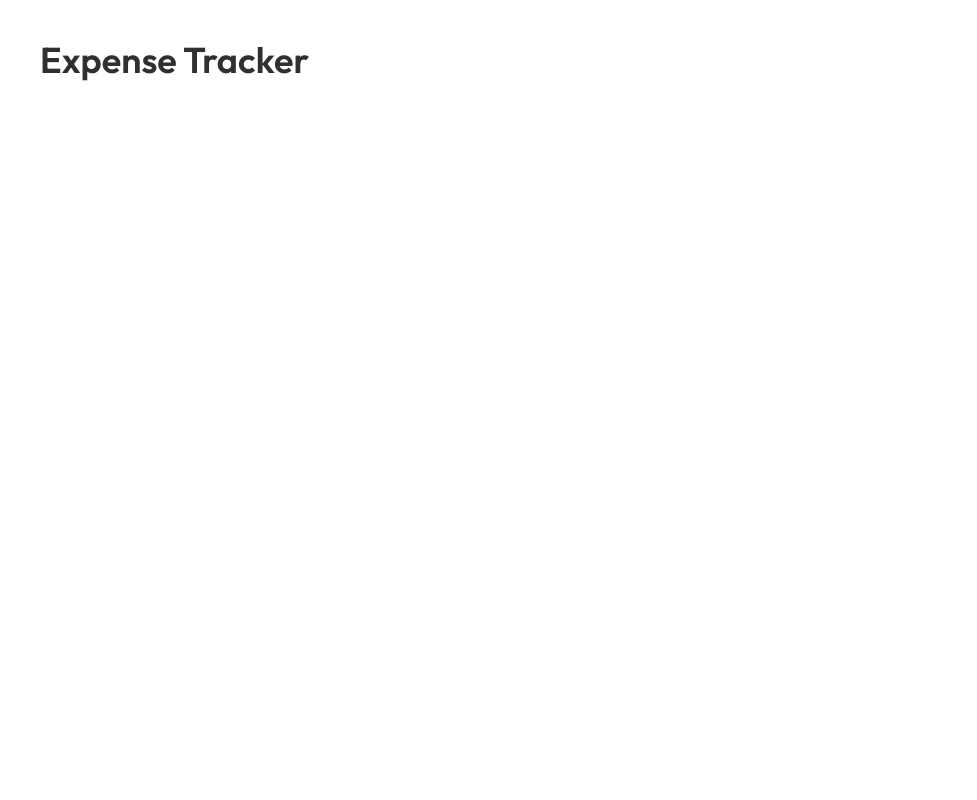
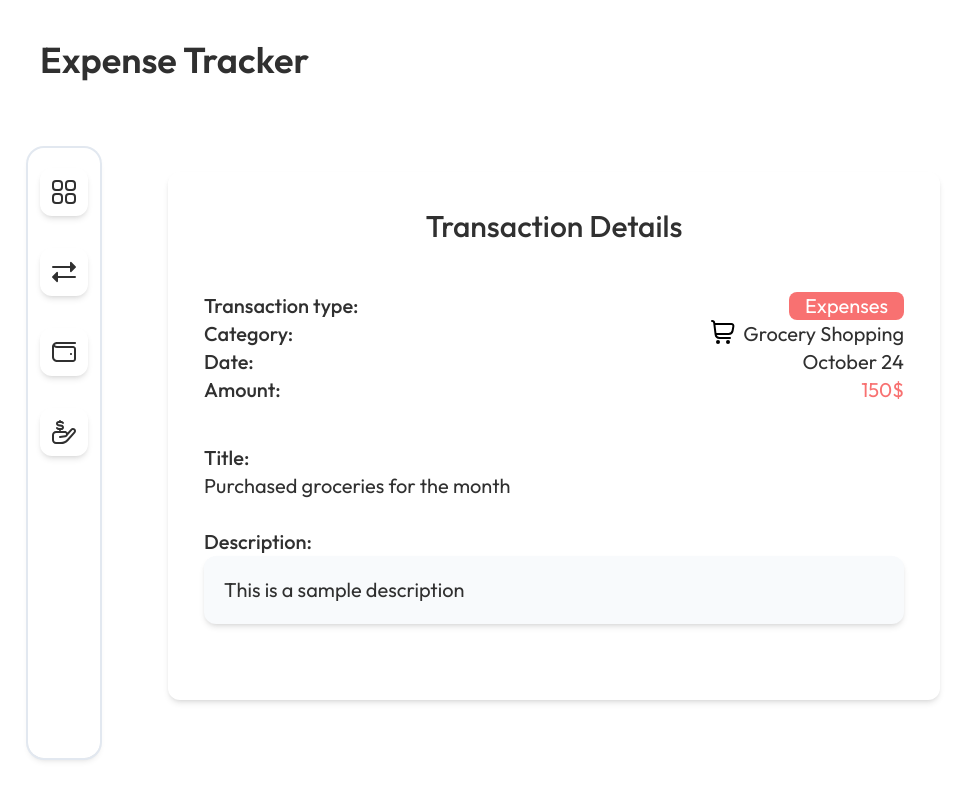
Before and after one commit to reyuer10/react-expense-tracker, a React (Vite) app: page /transaction-details/1 in a window 1280 px wide. Before the commit this address had no page. Shown: the whole page, without its empty margins (0-977 px from the left). Built offline with nearby package versions, Linux system fonts and the light colour scheme.

Commit message:
commit changes at 12:35AM

```diff
--- a/src/App.jsx
+++ b/src/App.jsx
@@ -13,6 +13,7 @@ import Transactions from "./pages/Transactions";
 import Expenses from "./pages/Expenses";
 import Income from "./pages/Income";
 import ExpensesEntry from "./pages/entry/ExpensesEntry";
+import ViewDetails from "./pages/view-details/ViewDetails";
 
 
 export default function App() {
@@ -26,6 +27,7 @@ export default function App() {
           <Route path="/expenses" element={<Expenses />} />
           <Route path="/income" element={<Income />} />
           <Route path="/expenses-entry" element={<ExpensesEntry />} />
+          <Route path="/transaction-details/:id" element={<ViewDetails />} />
         </Route>
       </Routes>
     </>
--- a/src/components/SideNavBar.jsx
+++ b/src/components/SideNavBar.jsx
@@ -14,7 +14,7 @@ export default function SideNavBar() {
   };
 
   return (
-    <div className="flex flex-col m-7 h-[80vh] space-y-8 items-center p-3 py-5 rounded-2xl border-none shadow-md ring-2 ring-slate-200">
+    <div className="flex flex-col m-7 h-[calc(100vh-190px)] space-y-8 items-center p-3 py-5 rounded-2xl border-none shadow-md ring-2 ring-slate-200">
       {sideNav.map((nav) => (
         <Link
           to={`${nav.link}`}
--- a/src/features/transactionSlice.js
+++ b/src/features/transactionSlice.js
@@ -3,65 +3,63 @@ const initalValue = {
   transactionList: [
     {
       transacId: 1,
+      transactionType: "Expenses",
       transacCategory: "Grocery Shopping",
       transacTitle: "Purchased groceries for the month",
       transacAmount: 150,
-      transacDate: "2023-10-15",
+      transacDate: "October 24",
       transacDescription: "This is a sample description",
     },
     {
       transacId: 2,
+      transactionType: "Income",
       transacCategory: "Monthly Salary",
       transacTitle: "Received monthly salary from XYZ Company",
       transacAmount: 3000,
-      transacDate: "2023-10-01",
+      transacDate: "October 26",
       transacDescription: "This is a sample description",
     },
     {
       transacId: 3,
+      transactionType: "Expenses",
       transacCategory: "Bills & Utilities",
       transacTitle: "Paid electricity and water bills",
       transacAmount: 80,
-      transacDate: "2023-10-10",
+      transacDate: "October 27",
       transacDescription: "This is a sample description",
     },
   ],
   modalTransactions: false,
   balance: 1000,
+  totalIncome: 0,
 
 };
 
 export const transactionSlice = createSlice({
-
   name: "transactions",
   initialState: initalValue,
   reducers: {
     income_transaction: (state, action) => {
-      const {
-        newCategory,
-        newTitle,
-        newAmount,
-        newDate,
-        newDescription,
-      } = action.payload;
+      const { newCategory, newTitle, newAmount, newDate, newDescription } =
+        action.payload;
       const transactionItem = {
-
         transacId:
           state.transactionList.length === 0
             ? 1
-            : state.transactionList[state.transactionList.length - 1].transacId +
-              1,
+            : state.transactionList[state.transactionList.length - 1]
+                .transacId + 1,
+        transactionType: "Income",
         transacCategory: newCategory,
         transacTitle: newTitle,
         transacAmount: parseInt(newAmount),
         transacDate: newDate,
         transacDescription: newDescription,
-
       };
       return {
         ...state,
         transactionList: [...state.transactionList, transactionItem],
-        balance: (transactionItem.transacAmount + state.balance)
+        balance: transactionItem.transacAmount + state.balance,
+        totalIncome: transactionItem.transacAmount + state.totalIncome,
       };
     },
     open_modal: (state) => {
@@ -76,7 +74,6 @@ export const transactionSlice = createSlice({
         modalTransactions: false,
       };
     },
-
   },
 });
 
--- a/src/pages/Transactions.jsx
+++ b/src/pages/Transactions.jsx
@@ -1,27 +1,47 @@
 import React from "react";
 import { useSelector } from "react-redux";
+import { motion } from "framer-motion";
+import ViewDetails from "./view-details/ViewDetails";
+import { Link } from "react-router-dom";
+import { categoryIcons } from "../svg_category/svgCategory";
 
 export default function Transactions() {
   const transaction = useSelector((state) => state.transaction.transactionList);
 
   return (
-    <div className="font-outfit h-full w-[500px] p-3 rounded-3xl shadow-md ring-1 ring-slate-200">
+    <motion.div
+      initial={{ y: "-4vh", opacity: 0 }}
+      animate={{ y: "0", opacity: 1 }}
+      transition={{ duration: 0.3, ease: "easeInOut" }}
+    >
+      <div className="font-outfit h-[calc(100vh-200px)] w-[500px] p-3 rounded-3xl shadow-lg ring-1 ring-slate-200">
         <div>
-        <p className="text-2xl font-medium text-[#303030]">Transactions</p>
+          <p className="text-2xl font-medium text-[#303030] p-4">
+            Transactions
+          </p>
         </div>
         <div>
           {transaction.map((transac) => (
-          <div key={transac.transacId}>
-            <div className="flex items-center">
+            <Link to={`/transaction-details/${transac.transacId}`}>
+              <div
+                key={transac.transacId}
+                className="flex items-center justify-between shadow-md rounded-xl p-3 my-3 mx-5 hover:bg-slate-50 transition-colors duration-100"
+              >
                 <div>
-                <p>{transac.transacCategory}</p>
+                  <div className="flex space-x-2">
+                    {categoryIcons[transac.transacCategory]}
+                    <p className="text-xl">{transac.transacCategory}</p>
+                  </div>
                   <p>{transac.transacDate}</p>
                 </div>
-              <p>{transac.transacAmount}</p>
+                <div>
+                  <p>{transac.transacAmount}$</p>
                 </div>
               </div>
+            </Link>
           ))}
         </div>
       </div>
+    </motion.div>
   );
 }
--- a/src/pages/dashboard/Balance.jsx
+++ b/src/pages/dashboard/Balance.jsx
@@ -4,14 +4,13 @@ import { useSelector } from "react-redux";
 export default function Balance() {
   const balance = useSelector((state) => state.transaction.balance);
   return (
-    <div className="shadow-md p-3 rounded-xl h-[300px] w-[550px] ring-2 ring-slate-300">
+    <div className="shadow-md p-3 rounded-xl h-[300px] w-[550px] ring-2 ring-slate-200">
       <div>
         <p className="text-4xl font-semibold p-8">Balance: </p>
         <p className="text-[55px] font-semibold text-[#3e9c35] text-center">
           {balance}$
         </p>
       </div>
-      <div></div>
     </div>
   );
 }
--- a/src/pages/dashboard/TotalIncome.jsx
+++ b/src/pages/dashboard/TotalIncome.jsx
@@ -1,15 +1,17 @@
-import React from 'react'
+import React from "react";
+import { useSelector } from "react-redux";
 
 export default function TotalIncome() {
+  const totalIncome = useSelector((state) => state.transaction.totalIncome);
 
   return (
-    <div className=' h-[300px] w-[550px]'>
-        <div>
-            <p className='text-2xl'>Total Income</p>
-        </div>
-        <div>
-
-        </div>
+    <div className="shadow-md p-3 rounded-xl h-[300px] w-[550px] ring-2 ring-slate-200">
+      <div>
+        <p className="text-4xl font-semibold p-7">Total Income: </p>
+      </div>
+      <div className="">
+        <p className="text-[55px] text-green-400 text-center font-semibold">{totalIncome}$</p>
+      </div>
     </div>
-  )
+  );
 }
--- a/src/pages/entry/IncomeEntry.jsx
+++ b/src/pages/entry/IncomeEntry.jsx
@@ -106,7 +106,7 @@ export default function IncomeEntry({ isClose }) {
           onClick={handleAddExpenseEntry}
           className="px-4 py-2 rounded-lg bg-[#303030] text-white font-medium w-full shadow-md hover:bg-slate-600 transition-colors"
         >
-          Submit
+          Add transaction
         </button>
       </div>
     </div>
--- /dev/null
+++ b/src/pages/view-details/ViewDetails.jsx
@@ -0,0 +1,73 @@
+import React from "react";
+import { useParams } from "react-router-dom";
+import { categoryIcons } from "../../svg_category/svgCategory";
+import { useSelector } from "react-redux";
+
+export default function ViewDetails() {
+  const transaction = useSelector((state) => state.transaction.transactionList);
+  const { id } = useParams();
+  const selectedItem = transaction.find(
+    (transac) => transac.transacId === parseInt(id)
+  );
+  if (!selectedItem) {
+    return <div>Item not found</div>;
+  }
+  return (
+    <div className="relative flex flex-col justify-center items-center font-outfit shadow-md rounded-xl p-9 my-3 space-y-12 text-[#303030]">
+      <div className="items-start">
+        <p className="text-3xl font-medium">Transaction Details</p>
+      </div>
+      <div className="text-xl w-[700px]">
+        <div>
+          <div className="flex justify-between">
+            <span className="font-medium">Transaction type:</span>
+            <p
+              className={`${
+                selectedItem.transactionType === "Expenses"
+                  ? "bg-red-400"
+                  : "bg-green-400"
+              } text-white rounded-lg px-4`}
+            >
+              {selectedItem.transactionType}
+            </p>
+          </div>
+          <div className="flex justify-between">
+            <span className="font-medium">Category: </span>
+            <div className="flex space-x-2 ">
+              {categoryIcons[selectedItem.transacCategory]}
+              <p>{selectedItem.transacCategory}</p>
+            </div>
+          </div>
+          <div className="flex justify-between">
+            <span className="font-medium">Date: </span>
+            <p>{selectedItem.transacDate}</p>
+          </div>
+          <div className="flex justify-between">
+            <span className="font-medium">Amount: </span>
+            <p
+              className={`${
+                selectedItem.transactionType === "Expenses"
+                  ? "text-red-400"
+                  : "text-green-400"
+              }`}
+            >
+              {selectedItem.transacAmount}$
+            </p>
+          </div>
+          <div className="py-10 space-y-7">
+            <div>
+              <span className="font-medium">Title:</span>
+              <p>{selectedItem.transacTitle}</p>
+            </div>
+            <div>
+              <span className="font-medium">Description:</span>
+              <div className="bg-slate-50 rounded-xl p-5 shadow-md">
+                <p>{selectedItem.transacDescription}</p>
+              </div>
+            </div>
+          </div>
+        </div>
+      </div>
+    </div>
+  );
+}
```
Lines whose indentation alone changed are shown as unchanged.
